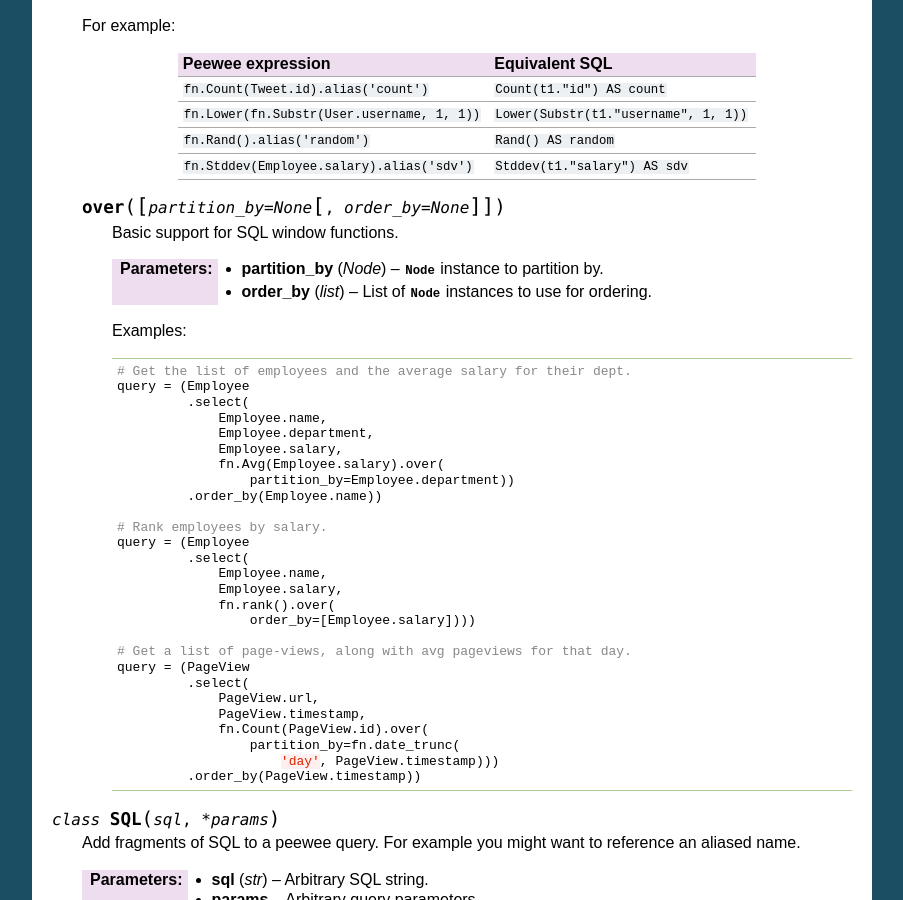
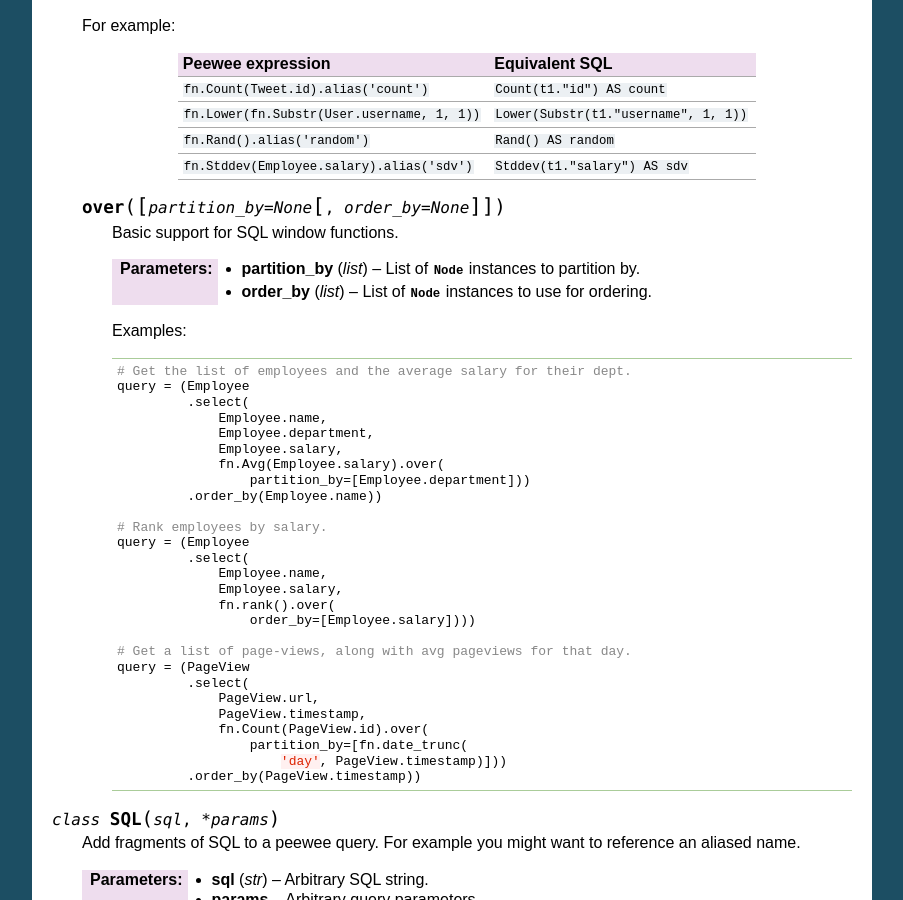
Before and after one commit to coleifer/peewee, a Sphinx documentation site: the page built from docs/peewee/api.rst, in a window 1280 px wide and 900 px high, scrolled down 29052 px. Shown: the whole window, without its empty margins (198-1101 px from the left). Built offline with Sphinx 7.4.7, drawn with Linux system fonts in a browser that asks for light colours.

Commit message:
Revert "Partition by takes a single value."
This reverts commit 5eee69dd0c0ff8faa3cd98d8d21f4f8aa6cf4dd1.

```diff
--- a/docs/peewee/api.rst
+++ b/docs/peewee/api.rst
@@ -1830,7 +1830,7 @@
 
         Basic support for SQL window functions.
 
-        :param Node partition_by: :py:class:`Node` instance to partition by.
+        :param list partition_by: List of :py:class:`Node` instances to partition by.
         :param list order_by: List of :py:class:`Node` instances to use for ordering.
 
         Examples:
@@ -1844,7 +1844,7 @@
                          Employee.department,
                          Employee.salary,
                          fn.Avg(Employee.salary).over(
-                             partition_by=Employee.department))
+                             partition_by=[Employee.department]))
                      .order_by(Employee.name))
 
             # Rank employees by salary.
@@ -1861,8 +1861,8 @@
                          PageView.url,
                          PageView.timestamp,
                          fn.Count(PageView.id).over(
-                             partition_by=fn.date_trunc(
-                                 'day', PageView.timestamp)))
+                             partition_by=[fn.date_trunc(
+                                 'day', PageView.timestamp)]))
                      .order_by(PageView.timestamp))
 
 .. py:class:: SQL(sql, *params)
--- a/docs/peewee/querying.rst
+++ b/docs/peewee/querying.rst
@@ -508,7 +508,7 @@
                  Employee.department,
                  Employee.salary,
                  fn.Avg(Employee.salary).over(
-                     partition_by=Employee.department))
+                     partition_by=[Employee.department]))
              .order_by(Employee.name))
 
     # Rank employees by salary.
--- a/peewee.py
+++ b/peewee.py
@@ -389,7 +389,7 @@
         if partition_by:
             over_clauses.append(Clause(
                 SQL('PARTITION BY'),
-                partition_by))
+                *partition_by))
         if order_by:
             over_clauses.append(Clause(
                 SQL('ORDER BY'),
```
Also changed, not shown: tests.py (+4 -4 lines).
